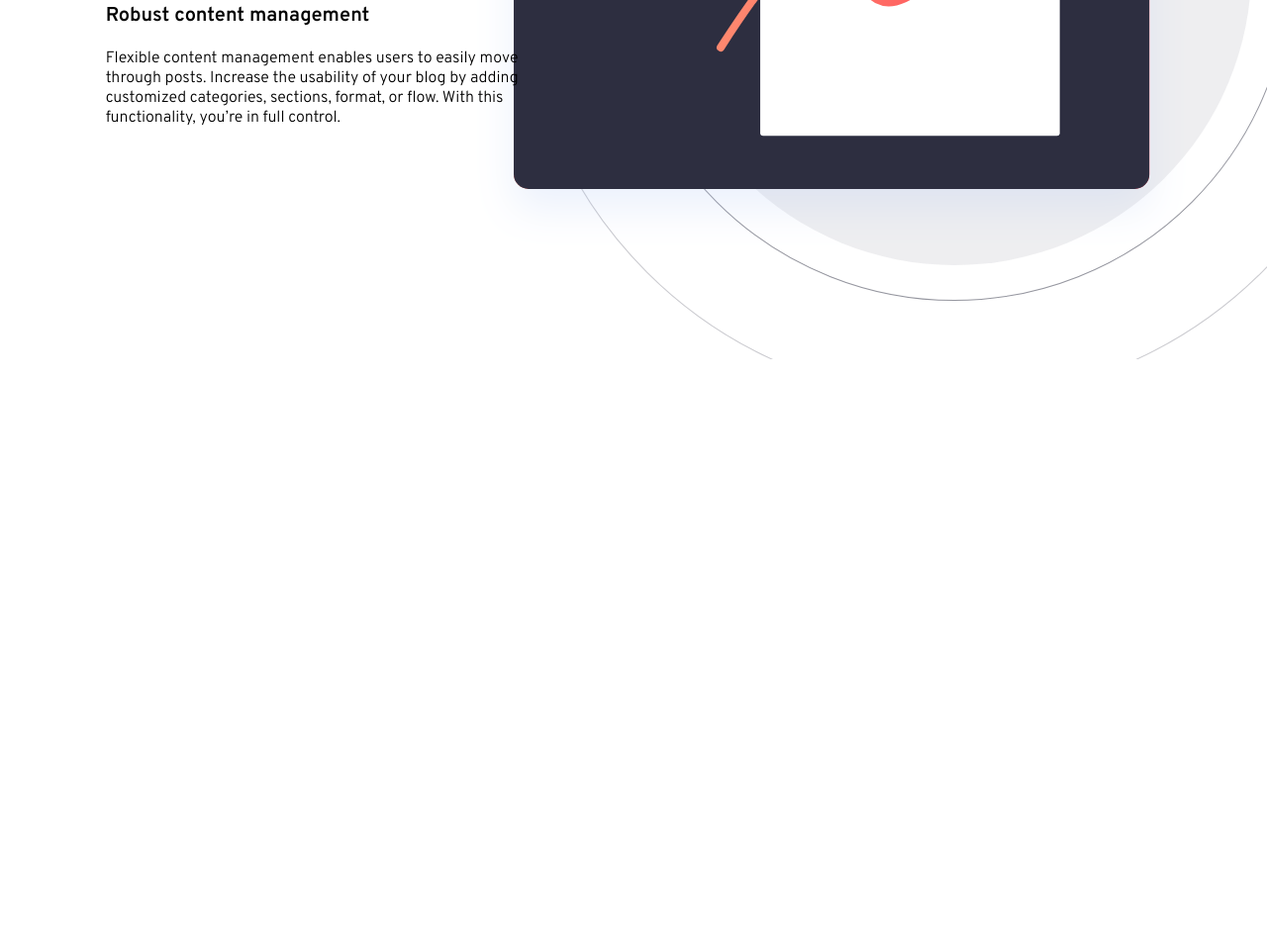
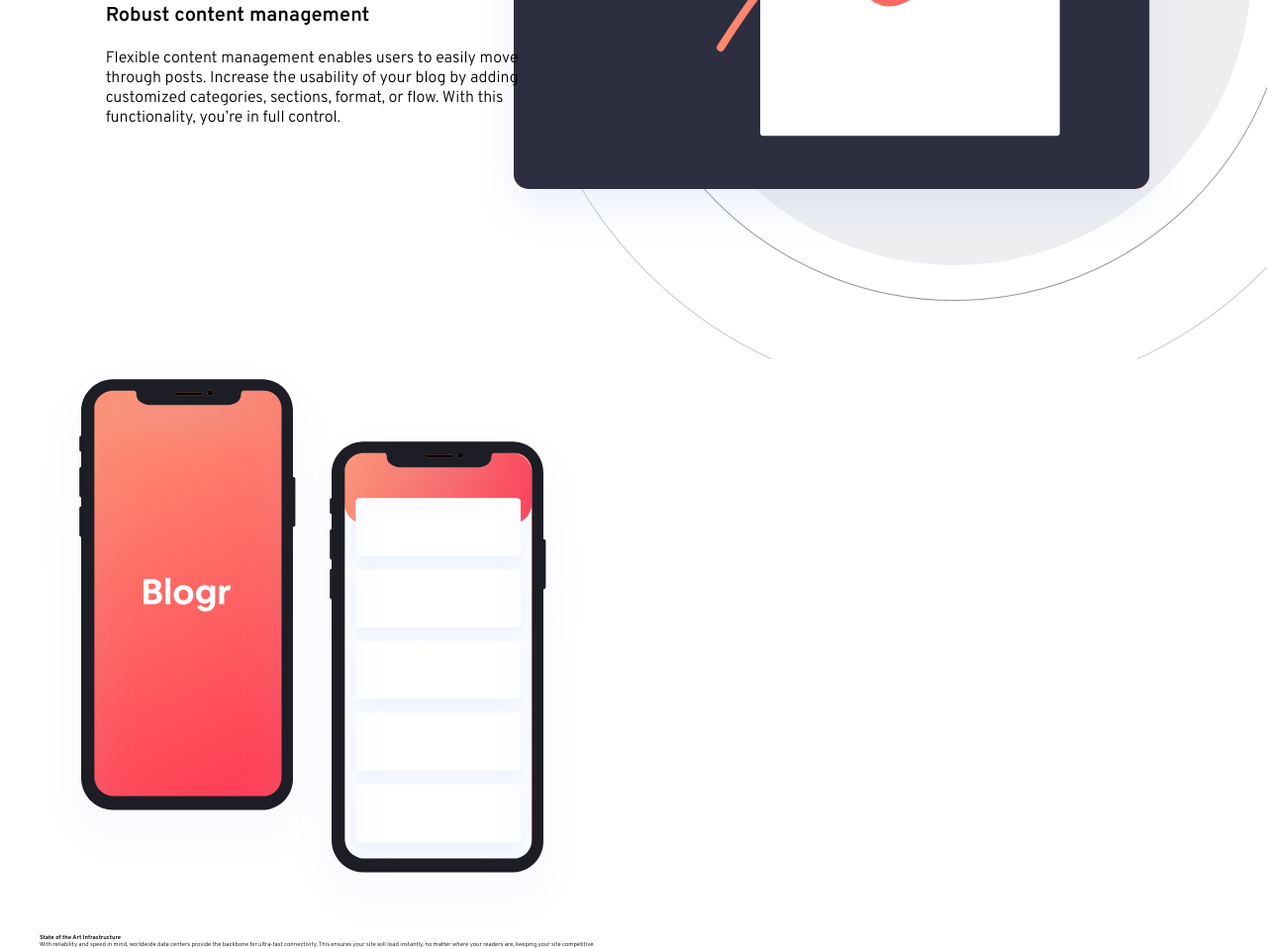
Before and after one commit to Jay-Topher/blogr-landing, a plain HTML site: page index.html in a window 1280 px wide. Shown: the part 917-1875 px from the top of the page at 99% size. Before the commit the page ends 1280 px from the top, so only its background shows below. Drawn offline with Linux system fonts and the light colour scheme.

Commit message:
working on third section

```diff
--- a/index.html
+++ b/index.html
@@ -1,6 +1,6 @@
 <!DOCTYPE html>
 <html lang="en">
-<head>
+  <head>
     <meta charset="UTF-8" />
     <meta http-equiv="X-UA-Compatible" content="IE=edge" />
     <meta name="viewport" content="width=device-width, initial-scale=1.0" />
@@ -11,8 +11,8 @@
     />
     <link rel="stylesheet" href="styles.css" />
     <title>Document</title>
-</head>
-<body>
+  </head>
+  <body>
     <header class="header">
       <nav class="nav">
         <div class="container">
@@ -87,5 +87,26 @@
         </div>
         <!-- </div> -->
       </section>
-</body>
+      <section class="third-section">
+        <div class="container">
+          <div class="third-section-main">
+            <div class="third-section-image">
+              <img src="images/illustration-phones.svg" alt="phones" />
+            </div>
+            <div class="third-section-text">
+              <h3 class="third-section-text-title">
+                State of the Art Infrastructure
+              </h3>
+              <p class="third-section-text-body">
+                With reliability and speed in mind, worldwide data centers
+                provide the backbone for ultra-fast connectivity. This ensures
+                your site will load instantly, no matter where your readers are,
+                keeping your site competitive.
+              </p>
+            </div>
+          </div>
+        </div>
+      </section>
+    </main>
+  </body>
 </html>
```
